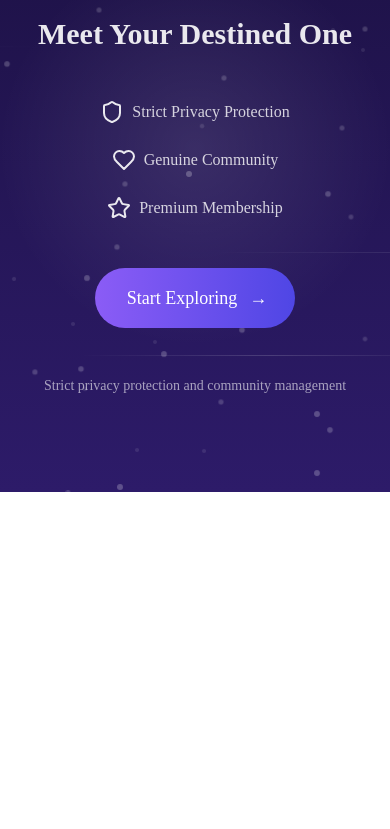
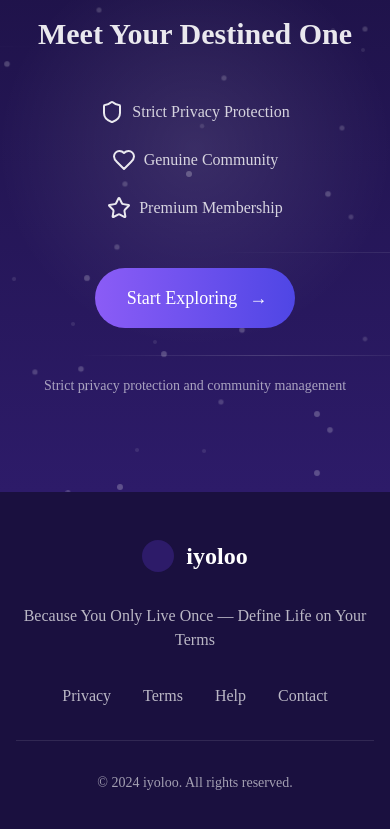
Before and after one commit to dorayo/iyoloo-web, a Next.js app: page / in a window 390 px wide. Shown: the part 9564-10393 px from the top of the page. Before the commit the page ends 10056 px from the top, so only its background shows below. Built offline with nearby package versions, Linux system fonts and the light colour scheme.

Commit message:
add footer

```diff
--- a/src/app/_components/layout/Footer.tsx
+++ b/src/app/_components/layout/Footer.tsx
@@ -0,0 +1,51 @@
+'use client'
+
+const Footer = () => {
+  const links = [
+    { text: "Privacy", href: "#" },
+    { text: "Terms", href: "#" },
+    { text: "Help", href: "#" },
+    { text: "Contact", href: "#" }
+  ];
+
+  return (
+    <footer className="bg-[#1a103f] py-12">
+      <div className="max-w-7xl mx-auto px-4 sm:px-6 lg:px-8">
+        <div className="flex flex-col items-center space-y-8">
+          {/* Logo */}
+          <div className="flex items-center space-x-3">
+            <div className="w-8 h-8 bg-[#2D1B69] rounded-full"></div>
+            <span className="text-2xl font-bold text-white">
+              iyoloo
+            </span>
+          </div>
+
+          {/* Brand Statement */}
+          <p className="text-white/70 text-center max-w-md">
+            Because You Only Live Once — Define Life on Your Terms
+          </p>
+
+          {/* Links */}
+          <div className="flex flex-wrap justify-center gap-8">
+            {links.map((link) => (
+              <a
+                key={link.text}
+                href={link.href}
+                className="text-white/70 hover:text-white transition-colors duration-200"
+              >
+                {link.text}
+              </a>
+            ))}
+          </div>
+
+          {/* Copyright */}
+          <div className="text-white/60 text-sm pt-8 border-t border-white/10 w-full text-center">
+            © 2024 iyoloo. All rights reserved.
+          </div>
+        </div>
+      </div>
+    </footer>
+  );
+};
+
+export default Footer;
--- a/src/app/page.tsx
+++ b/src/app/page.tsx
@@ -6,6 +6,7 @@
 import MembershipBenefitsSection from "./_components/home/MembershipBenefitsSection";
 import SecuritySection from "./_components/home/SecuritySection";
 import CTASection from "./_components/home/CTASection";
+import Footer from "./_components/layout/Footer"
 
 export default function Home() {
   return (
@@ -18,6 +19,7 @@
       <MembershipBenefitsSection />
       <SecuritySection />
       <CTASection />
+      <Footer />
     </main>
   );
 }
```
